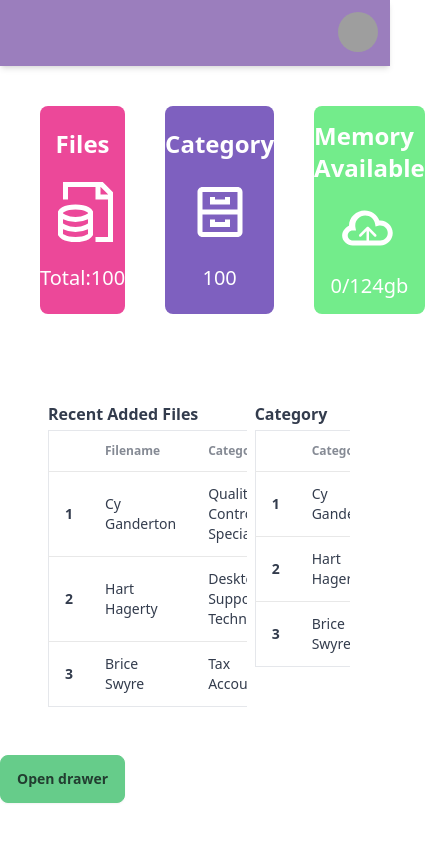
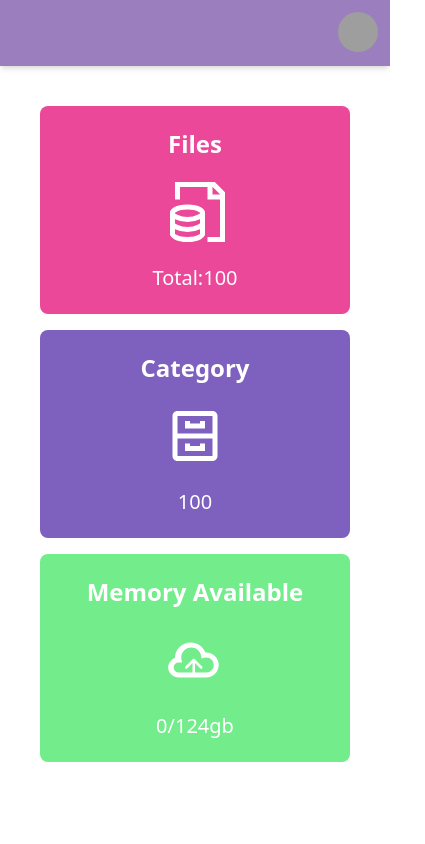
Before and after one commit to egboyguda/doc-control, a Next.js app: page / in a window 390 px wide. Shown: the top 844 px of the page, 425 px wide, since content can reach past the window. Built offline with nearby package versions, Linux system fonts and the light colour scheme; grey boxes are pictures that could not be loaded.

Commit message:
make responsive the components on the dashboard

```diff
--- a/src/app/page.tsx
+++ b/src/app/page.tsx
@@ -9,7 +9,7 @@ import Category from "@/components/dashboard/category";
 export default function Home() {
   return (
     <div className="m-10">
-      <div className="flex gap-10">
+      <div className="flex md:flex-row md:gap-10 flex-col items-center  space-y-4 md:space-y-0 ">
 
         <Card
           title="Files"
@@ -30,7 +30,7 @@ export default function Home() {
           children={<TiCloudStorageOutline className="text-6xl" />}
         ></Card>
       </div>
-      <div className="grid grid-cols-3 mt-20 ">
+      <div className="grid md:grid-cols-3 mt-20 ">
         <RecentTable />
         <Category />
       </div>
--- a/src/components/dashboard/card.tsx
+++ b/src/components/dashboard/card.tsx
@@ -7,7 +7,7 @@ interface CardProps {
 
 export default function Card({ children, title, description, bgColor }: CardProps) {
     return (
-        <div className={`h-52 w-72  ${bgColor} rounded-lg text-white`}>
+        <div className={`h-52 md:w-72 w-full  ${bgColor} rounded-lg text-white`}>
             <div className="flex flex-col items-center justify-evenly h-full">
                 <div className="text-white text-2xl font-bold">{title}</div>
                 <div>{children}</div>
--- a/src/components/dashboard/category.tsx
+++ b/src/components/dashboard/category.tsx
@@ -1,6 +1,6 @@
 export default function Category() {
     return (
-        <div className="overflow-x-auto space-y-1 p-2">
+        <div className="overflow-x-auto space-y-1 p-2 ">
             <h1 className="font-bold">Category</h1>
             <table className="table border rounded ">
                 {/* head */}
```
